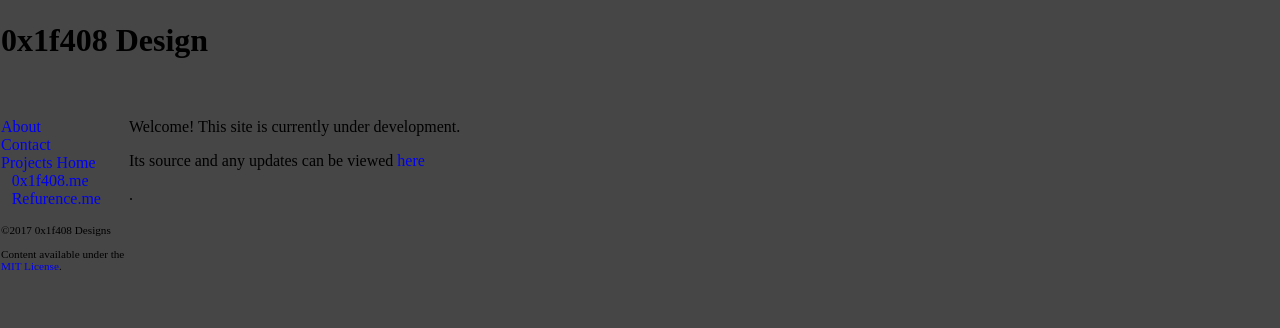
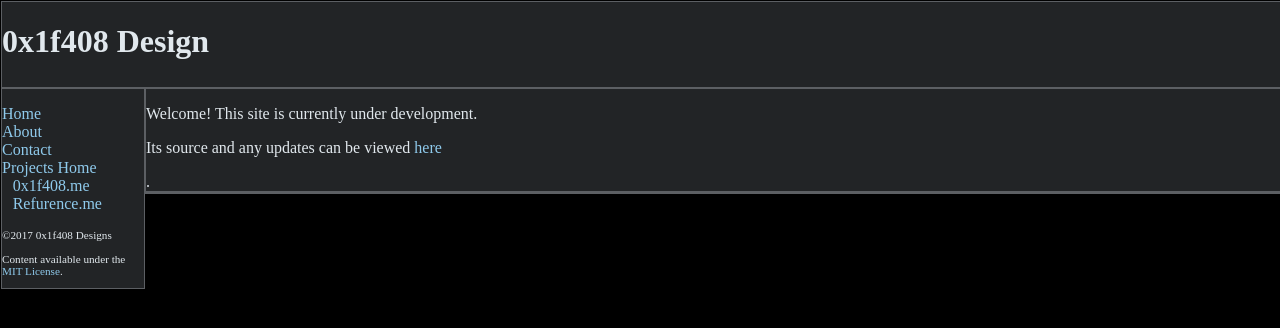
Before and after one commit to 0x1f408/0x1f408.github.io, a Jekyll site: the page built from index.html, in a window 1280 px wide. Shown: the top 328 px of the page. Built offline with Jekyll 4.4.1, drawn with Linux system fonts in a browser that asks for light colours.

Commit message:
Work on stylesheet

```diff
--- a/_includes/footer.html
+++ b/_includes/footer.html
@@ -0,0 +1,3 @@
+<div class="footer foreground">
+
+</div>
--- a/_includes/header.html
+++ b/_includes/header.html
@@ -1,5 +1,5 @@
 {{<!-- Site header -->}}
-<header class="site-header" role="banner">
+<header class="site-header foreground" role="banner">
     <div class="wrapper">
 <!--        {% assign default_paths = site.pages | map: "path" %}
         {% assign page_paths = site.header_pages | default: default_paths %} -->
--- a/_includes/sidebar.html
+++ b/_includes/sidebar.html
@@ -6,15 +6,15 @@
             <span class="navbar-toggler-icon"></span>
         </button>--><!-- todo: update the above from navbar-* to sidebar-* -->
 
-        <div class="sidebar-collapsible" id="sidebar-collapse">
+        <div class="sidebar-collapsible foreground" id="sidebar-collapse">
             <div class="sidebar-header">
                 <!-- header image for the navigation bar -->
             </div>
 
-            <!-- todo: look at .nav definitions in bootstrap.css; currently shows bullets-->
             <ul class="sidebar-nav"><!-- docs suggested .mr-auto-->
                 <!--@note: add .active and <span class="sr-only>current</span> to active element-->
                 <!-- @todo: will need to automate generating the below from /_data/:filename.yml before publishing theme -->
+                <li class="nav-item"><a class="nav-link" href="{{ site.baseurl }}/">Home</a></li>
                 <li class="nav-item"><a class="nav-link" href="{{ site.baseurl }}/about/">About</a></li>
                 <li class="nav-item"><a class="nav-link" href="{{ site.baseurl }}/contact/">Contact</a></li>
                 <li class="nav-item"><a class="nav-link" href="{{ site.baseurl }}/projects/">Projects Home</a></li>
@@ -29,6 +29,7 @@
                 <p>&copy;2017 {% if site.year != 2017 %}- {{ site.year }}{% endif %} 0x1f408 Designs</p>
                 <p>Content available under the <a href="/LICENSE.txt" target="_blank">MIT License</a>.</p>
             </div>
-        </div>
+       </div>
     </nav>
+
 </div>
--- a/_layouts/default.html
+++ b/_layouts/default.html
@@ -5,7 +5,7 @@
         {% include header.html %}
         <div id="body-container" class="container-fluid">
             {% include sidebar.html %}
-            <div id="content-main" class="container-fluid">
+            <div id="content-main" class="container-fluid foreground">
                 {{ content }}
             </div>
             {% include footer.html %}
--- a/css/main.css
+++ b/css/main.css
@@ -2,7 +2,8 @@ body {
   overflow-x: hidden;
   margin: 0;
   padding: 1px;
-  background-color: #464646;
+  background-color: #000;
+  color: #e1e8ed;
   min-width: 100%;
   min-height: 100%; }
 
@@ -12,11 +13,12 @@ span.sr-only {
 
 code {
   display: inline-block;
-  color: #fff;
-  background-color: #000000; }
+  color: #111;
+  background-color: #e1e8ed; }
 
 a {
-  text-decoration: none; }
+  text-decoration: none;
+  color: #8fcaec; }
 
 ul, ol, li {
   list-style: none !important;
@@ -28,6 +30,29 @@ ul, ol, li {
 img.icon-sm {
   height: 20px;
   width: auto; }
+
+.body-container {
+  margin-top: 2px;
+  margin-left: 2px; }
+
+.site-header {
+  border-bottom: 1px solid rgba(225, 232, 237, 0.2); }
+
+.sidebar-container {
+  border: 1px 1px 1px 0 solid rgba(225, 232, 237, 0.2); }
+
+.sidebar-copyright {
+  border-top: 1px solid rgba(225, 232, 237, 0.2); }
+
+.content-main {
+  border: 1px 0px 1px 1px solid rgba(225, 232, 237, 0.2); }
+
+.footer {
+  border-top: 1px solid rgba(225, 232, 237, 0.2); }
+
+.foreground {
+  background-color: #222426;
+  border: 1px solid rgba(225, 232, 237, 0.3); }
 
 @media (max-width: 992px) {
   .site-header .site-title-wrapper {
@@ -43,7 +68,7 @@ img.icon-sm {
 @media (min-width: 992px) {
   .sidebar-container {
     max-width: 8.333333%;
-    min-width: 8em; }
+    min-width: 9em; }
     .sidebar-container .navbar-toggler {
       visibility: hidden; }
     .sidebar-container #sidebar-collapse {
@@ -53,13 +78,13 @@ img.icon-sm {
     max-width: 83.333333%;
     margin: 0 auto; } }
 .site-header .site-title-wrapper {
-  min-height: 5em; }
+  min-height: 4em; }
 
 .sidebar-container {
   position: relative; }
   .sidebar-container .sidebar {
     position: absolute;
-    max-width: 8em;
+    max-width: 9em;
     float: left;
     z-index: 3;
     transition: all 0.5s ease; }
@@ -75,8 +100,8 @@ img.icon-sm {
         .sidebar-container .sidebar .sidebar-collapsible ul a:visited {
           color: unset; }
         .sidebar-container .sidebar .sidebar-collapsible ul a:hover {
-          color: #fff;
-          background-color: #000000; }
+          color: #111;
+          background-color: #e1e8ed; }
     .sidebar-container .sidebar #sidebar-copyright {
       font-size: 70%; }
       .sidebar-container .sidebar #sidebar-copyright p {
@@ -93,5 +118,5 @@ img.icon-sm {
 
 #content-main {
   position: relative;
-  margin-left: 8em;
+  margin-left: 9em;
   max-width: 91.666667%; }
```
Also changed, not shown: css/main.sass (+32 -5 lines), Gemfile.lock.
